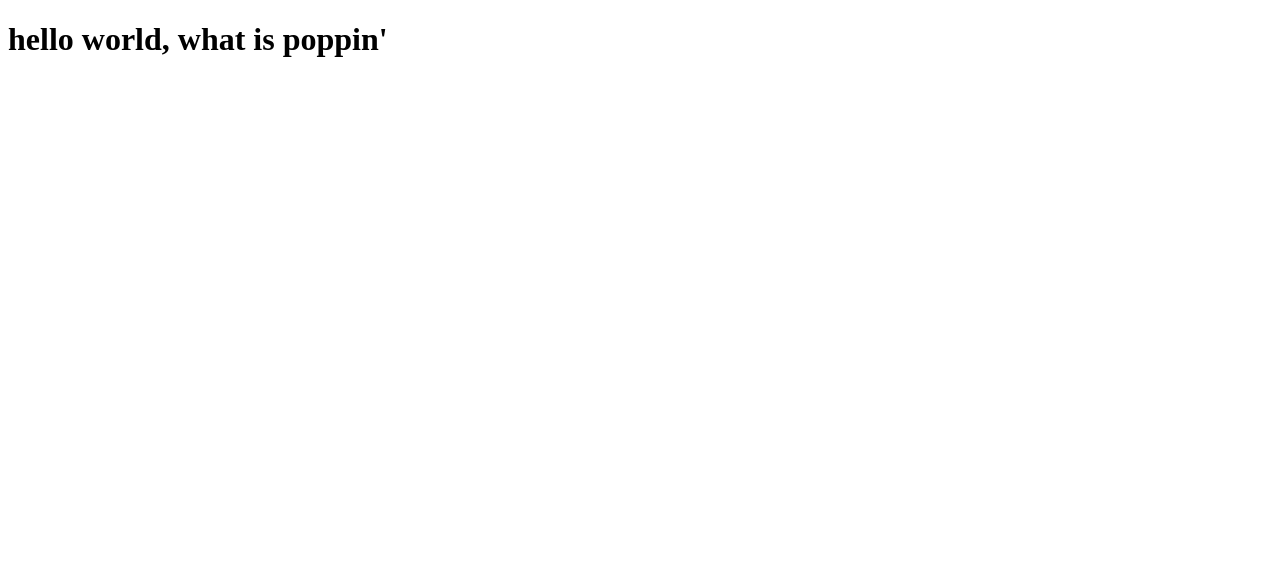
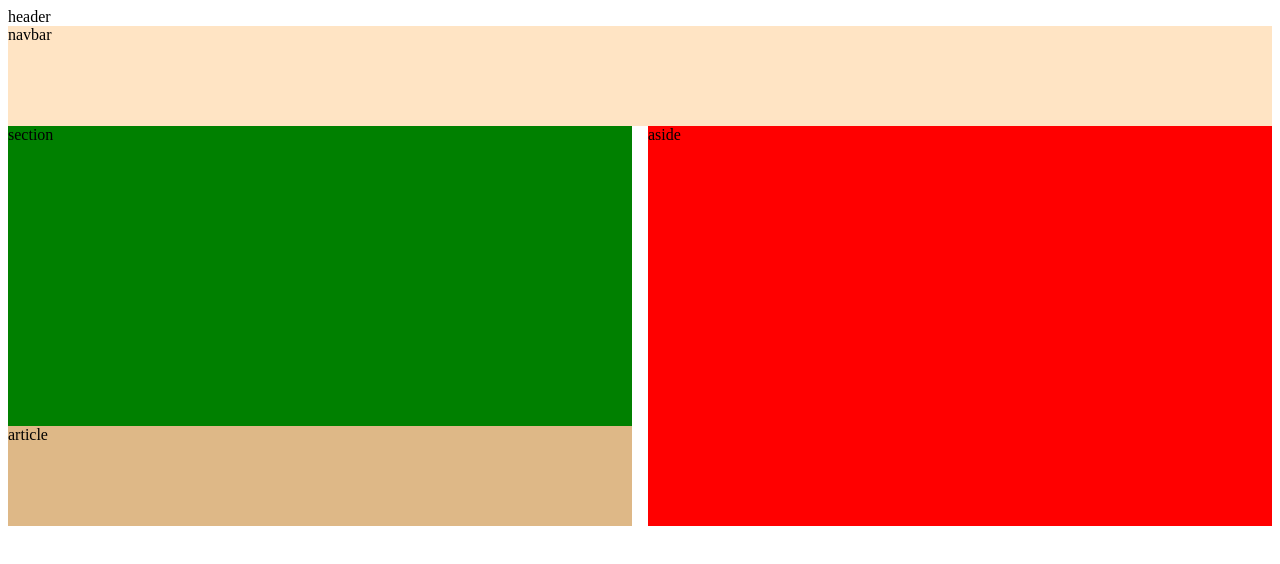
Before and after one commit to gerbriel/w4b-aug31-22, a plain HTML site: page index.html in a window 1280 px wide. Drawn offline with Linux system fonts and the light colour scheme.

Commit message:
initial push

```diff
--- a/css/styles.css
+++ b/css/styles.css
@@ -0,0 +1,20 @@
+.row{
+
+    column-count:2;
+}
+nav{
+    height: 100px;
+    background-color: bisque;
+}
+section{
+    height: 300px;
+    background-color: green;
+}
+article{
+    background-color: burlywood;
+    height: 100px;
+}
+aside{
+    background-color: red;
+    height: 400px;
+}
--- a/index.html
+++ b/index.html
@@ -8,6 +8,14 @@
     <title>final project</title>
 </head>
 <body>
-    <h1>hello world, what is poppin'</h1>
+  <header>header</header>
+  <nav>navbar</nav>
+  <div class="row">
+    <div class="container left">
+        <section>section</section>
+        <article>article</article>
+    </div>
+    <aside class="right">aside</aside>
+  </div>
 </body>
 </html>
```
